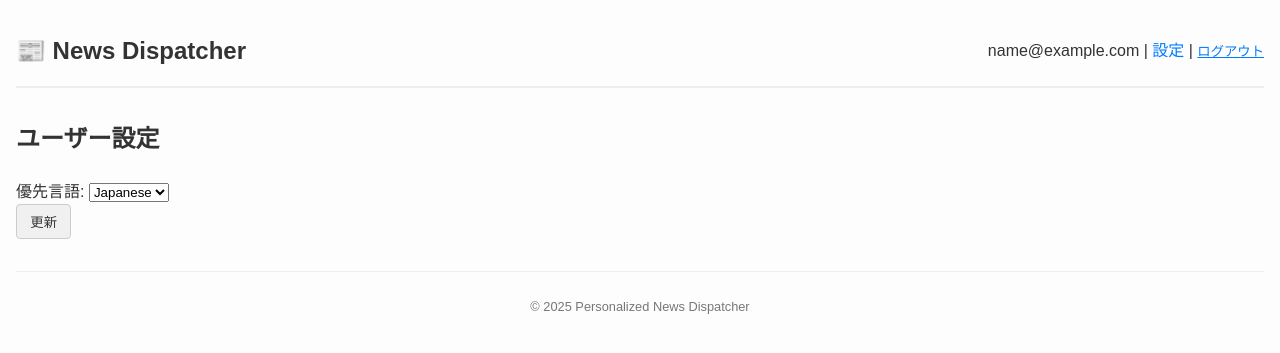
After one commit to yynet2022/personalized-news-dispatcher, a Django app: page /users/settings/ in a window 1280 px wide. The commit adds this page. Shown: the top 353 px of the page. Run offline with Django 5.2, Linux system fonts and the light colour scheme; the visitor is signed in with stand-in values (Sample User, id 1).

Commit message:
feat(users): Add user settings for preferred language

```diff
--- a/core/templates/core/base.html
+++ b/core/templates/core/base.html
@@ -25,6 +25,7 @@
             <span>
                 {% if user.is_authenticated %}
                     {{ user.email }} |
+                    <a href="{% url 'users:user_settings' %}">設定</a> |
                     <form action="{% url 'users:logout' %}" method="post" style="display: inline;">
                         {% csrf_token %}
                         <button type="submit" style="background: none; border: none; color: #007bff; cursor: pointer; padding: 0; text-decoration: underline;">ログアウト</button>
--- a/users/forms.py
+++ b/users/forms.py
@@ -1,4 +1,5 @@
 from django import forms
+from .models import User
 
 
 class EmailLoginForm(forms.Form):
@@ -8,3 +9,25 @@ class EmailLoginForm(forms.Form):
             attrs={'placeholder': 'your-email@example.com',
                    'class': 'form-control'})
     )
+
+
+class UserSettingsForm(forms.ModelForm):
+    """
+    ユーザー設定を更新するためのフォーム
+    """
+    LANGUAGE_CHOICES = [
+        ('Japanese', 'Japanese'),
+        ('English', 'English'),
+        ('Chinese', 'Chinese'),
+        ('Korean', 'Korean'),
+    ]
+
+    preferred_language = forms.ChoiceField(
+        choices=LANGUAGE_CHOICES,
+        label='優先言語',
+        widget=forms.Select(attrs={'class': 'form-control'})
+    )
+
+    class Meta:
+        model = User
+        fields = ['preferred_language']
--- /dev/null
+++ b/users/templates/users/user_settings.html
@@ -0,0 +1,27 @@
+{% extends 'core/base.html' %}
+
+{% block title %}ユーザー設定{% endblock %}
+
+{% block content %}
+<div class="container mt-4">
+    <div class="row">
+        <div class="col-md-8 offset-md-2">
+            <div class="card">
+                <div class="card-header">
+                    <h2 class="card-title">ユーザー設定</h2>
+                </div>
+                <div class="card-body">
+                    <form method="post">
+                        {% csrf_token %}
+                        <div class="mb-3">
+                            {{ form.preferred_language.label_tag }}
+                            {{ form.preferred_language }}
+                        </div>
+                        <button type="submit" class="btn btn-primary">更新</button>
+                    </form>
+                </div>
+            </div>
+        </div>
+    </div>
+</div>
+{% endblock %}
--- a/users/urls.py
+++ b/users/urls.py
@@ -1,5 +1,11 @@
 from django.urls import path
-from .views import LoginView, AuthenticateView, LogoutView
+from .views import (
+    LoginView,
+    AuthenticateView,
+    LogoutView,
+    UserSettingsView,
+    UserSettingsSuccessView
+)
 
 app_name = 'users'
 
@@ -13,4 +19,11 @@ urlpatterns = [
 
     # http://.../users/logout/ というURLに対応
     path('logout/', LogoutView.as_view(), name='logout'),
+
+    # http://.../users/settings/ というURLに対応
+    path('settings/', UserSettingsView.as_view(), name='user_settings'),
+
+    # http://.../users/settings/success/ というURLに対応
+    path('settings/success/', UserSettingsSuccessView.as_view(),
+         name='user_settings_success'),
 ]
--- a/users/views.py
+++ b/users/views.py
@@ -6,11 +6,13 @@ from django.shortcuts import render, redirect
 from django.views import View
 from django.contrib.auth import login
 from django.core.mail import send_mail
-from django.urls import reverse
+from django.urls import reverse, reverse_lazy
 from django.conf import settings
+from django.contrib.auth.mixins import LoginRequiredMixin
 from django.contrib.auth.views import LogoutView as AuthLogoutView
+from django.views.generic import FormView, TemplateView
 from .models import User, LoginToken
-from .forms import EmailLoginForm
+from .forms import EmailLoginForm, UserSettingsForm
 
 logger = logging.getLogger(__name__)
 
@@ -97,3 +99,30 @@ class AuthenticateView(View):
 
 class LogoutView(AuthLogoutView):
     next_page = 'users:login'
+
+
+class UserSettingsView(LoginRequiredMixin, FormView):
+    """
+    ユーザー設定（優先言語）を更新するためのビュー
+    """
+    template_name = 'users/user_settings.html'
+    form_class = UserSettingsForm
+    success_url = reverse_lazy('users:user_settings_success')
+
+    def get_initial(self):
+        """フォームの初期値を設定する"""
+        return {'preferred_language': self.request.user.preferred_language}
+
+    def form_valid(self, form):
+        """フォームが有効な場合にユーザー情報を更新する"""
+        user = self.request.user
+        user.preferred_language = form.cleaned_data['preferred_language']
+        user.save()
+        return super().form_valid(form)
+
+
+class UserSettingsSuccessView(LoginRequiredMixin, TemplateView):
+    """
+    ユーザー設定の更新成功ページを表示するビュー
+    """
+    template_name = 'users/user_settings_success.html'
```
Also changed, not shown: users/management/commands/list_users.py (added, +22 -0 lines), users/templates/users/user_settings_success.html (added, +14 -0 lines).
